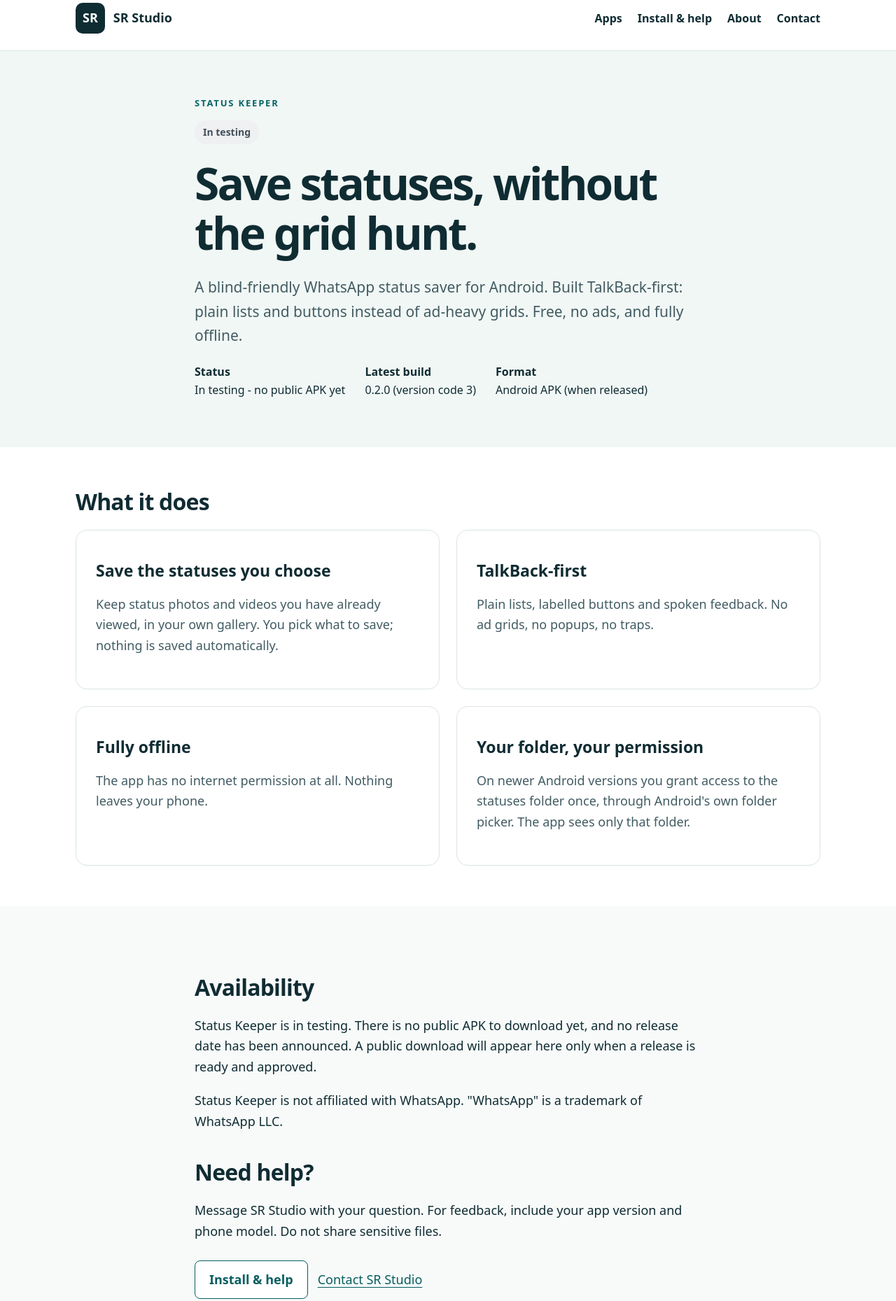
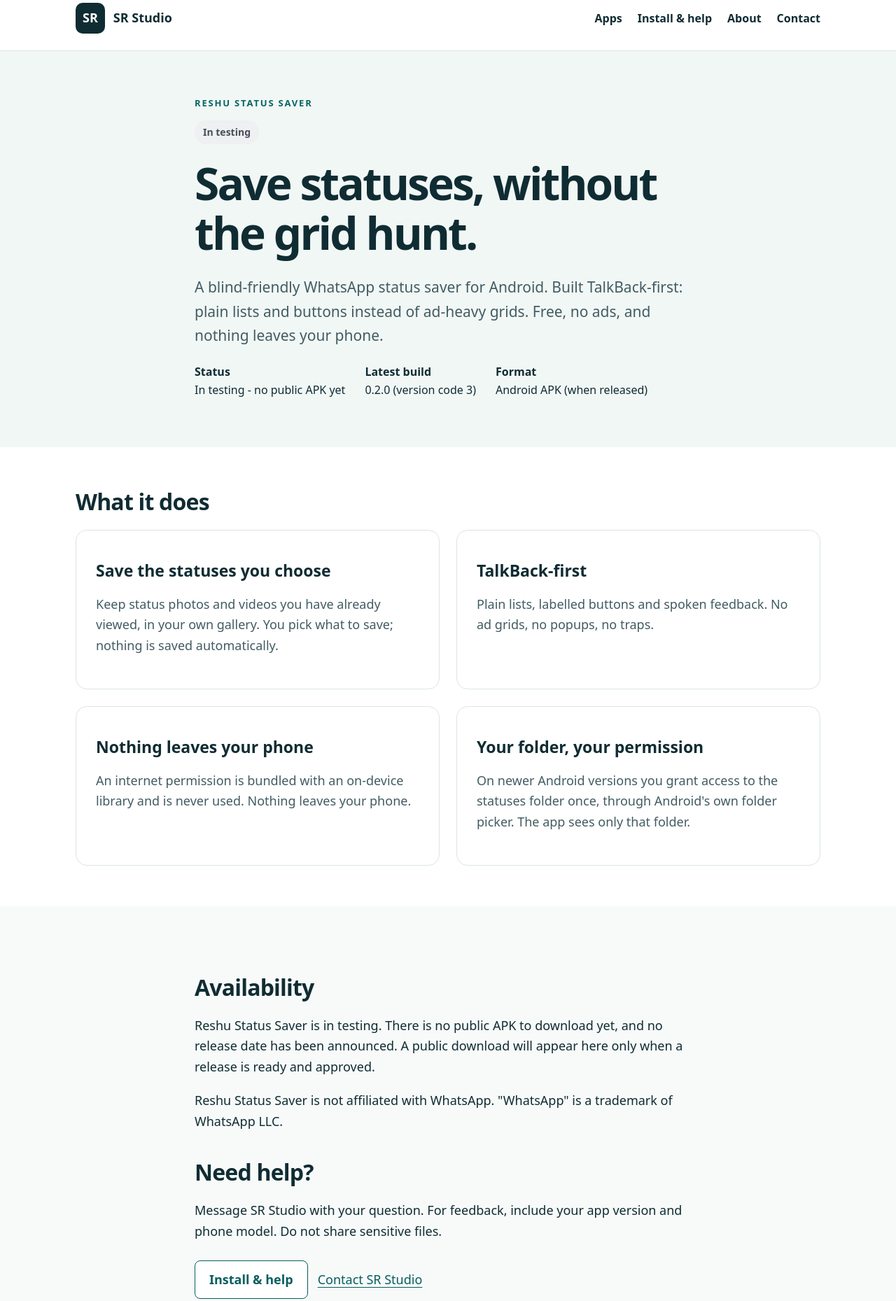
Before and after one commit to razashane548-debug/srq-builds, a plain HTML site: page statussaver/index.html in a window 1280 px wide. Shown: the part 20-1879 px from the top of the page at 70% size. Drawn offline with Linux system fonts and the light colour scheme.

Commit message:
Rename to Reshu Status Saver (com.srstudio.statussaver); correct permission wording: INTERNET bundled with on-device library, unused

```diff
--- a/statussaver/index.html
+++ b/statussaver/index.html
@@ -6,13 +6,13 @@
 <meta name="referrer" content="no-referrer">
 <meta name="viewport" content="width=device-width,initial-scale=1">
 <meta name="theme-color" content="#102c33">
-<title>Status Keeper: in testing | SR Studio</title>
-<meta name="description" content="Status Keeper by SR Studio: a blind-friendly WhatsApp status saver for Android. TalkBack-first, fully offline, no ads. In testing; no public APK yet.">
+<title>Reshu Status Saver: in testing | SR Studio</title>
+<meta name="description" content="Reshu Status Saver by SR Studio: a blind-friendly WhatsApp status saver for Android. TalkBack-first, fully offline, no ads. In testing; no public APK yet.">
 <link rel="canonical" href="https://razashane548-debug.github.io/srq-builds/statussaver/">
 <meta property="og:type" content="website">
 <meta property="og:site_name" content="SR Studio">
-<meta property="og:title" content="Status Keeper: in testing">
-<meta property="og:description" content="A blind-friendly WhatsApp status saver for Android. TalkBack-first, fully offline, no ads.">
+<meta property="og:title" content="Reshu Status Saver: in testing">
+<meta property="og:description" content="A blind-friendly WhatsApp status saver for Android. TalkBack-first, no ads; nothing leaves your phone.">
 <meta property="og:url" content="https://razashane548-debug.github.io/srq-builds/statussaver/">
 <meta property="og:image" content="https://razashane548-debug.github.io/srq-builds/assets/social.png">
 <meta property="og:image:alt" content="SR Studio: Good tools should work for everyone.">
@@ -37,10 +37,10 @@
 <main id="main">
 <section class="hero">
 <div class="wrap prose">
-<p class="eyebrow">Status Keeper</p>
+<p class="eyebrow">Reshu Status Saver</p>
 <span class="badge neutral">In testing</span>
 <h1 class="app-title">Save statuses, without the grid hunt.</h1>
-<p class="lead">A blind-friendly WhatsApp status saver for Android. Built TalkBack-first: plain lists and buttons instead of ad-heavy grids. Free, no ads, and fully offline.</p>
+<p class="lead">A blind-friendly WhatsApp status saver for Android. Built TalkBack-first: plain lists and buttons instead of ad-heavy grids. Free, no ads, and nothing leaves your phone.</p>
 <ul class="facts">
 <li>
 <strong>Status</strong>In testing - no public APK yet</li>
@@ -64,8 +64,8 @@
 <p>Plain lists, labelled buttons and spoken feedback. No ad grids, no popups, no traps.</p>
 </article>
 <article class="card">
-<h3>Fully offline</h3>
-<p>The app has no internet permission at all. Nothing leaves your phone.</p>
+<h3>Nothing leaves your phone</h3>
+<p>An internet permission is bundled with an on-device library and is never used. Nothing leaves your phone.</p>
 </article>
 <article class="card">
 <h3>Your folder, your permission</h3>
@@ -77,8 +77,8 @@
 <section class="section soft">
 <div class="wrap prose">
 <h2>Availability</h2>
-<p>Status Keeper is in testing. There is no public APK to download yet, and no release date has been announced. A public download will appear here only when a release is ready and approved.</p>
-<p>Status Keeper is not affiliated with WhatsApp. "WhatsApp" is a trademark of WhatsApp LLC.</p>
+<p>Reshu Status Saver is in testing. There is no public APK to download yet, and no release date has been announced. A public download will appear here only when a release is ready and approved.</p>
+<p>Reshu Status Saver is not affiliated with WhatsApp. "WhatsApp" is a trademark of WhatsApp LLC.</p>
 <h2>Need help?</h2>
 <p>Message SR Studio with your question. For feedback, include your app version and phone model. Do not share sensitive files.</p>
 <div class="actions">
--- a/statussaver/version.json
+++ b/statussaver/version.json
@@ -5,7 +5,7 @@
   "features": [
     "Save WhatsApp status photos and videos you choose to your gallery.",
     "TalkBack-first design: plain lists and labelled buttons, no ad grids.",
-    "Fully offline: no internet permission, nothing leaves your phone.",
+    "Nothing leaves your phone; the internet permission is bundled with an on-device library and unused.",
     "Folder access through Android's own picker, granted once by you.",
     "Free and ad-free."
   ]
```
Also changed, not shown: index.html (+3 -3 lines).
